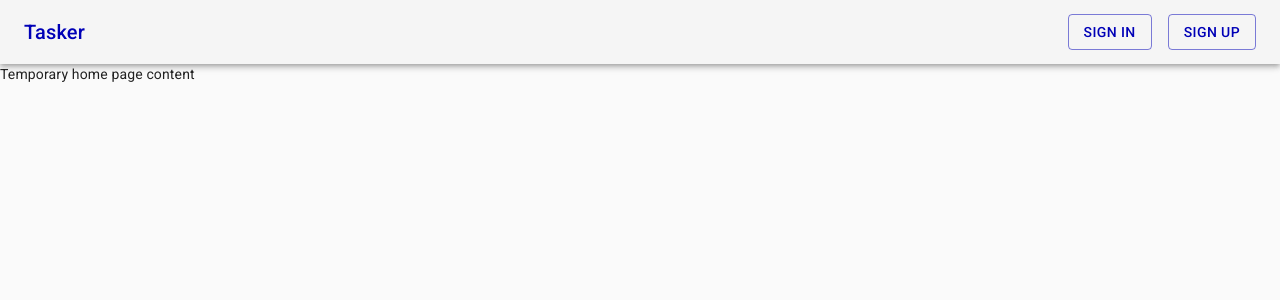
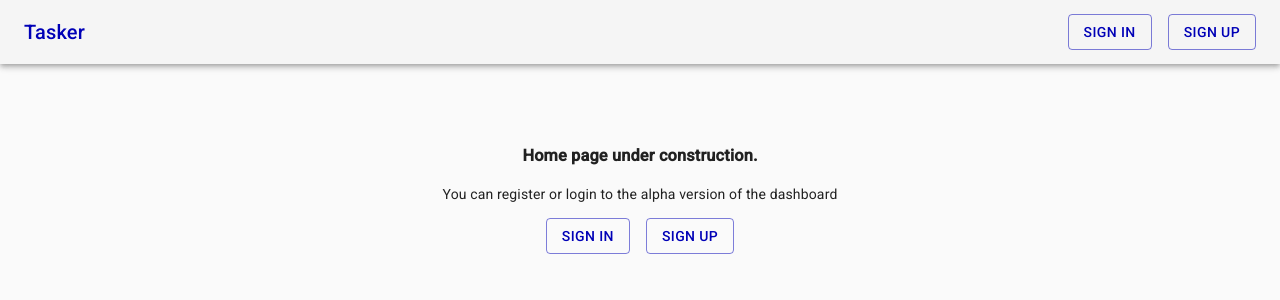
Before and after one commit to karol-dabrowski/kdtasker-web-client, a React (Create React App) app: page / in a window 1280 px wide. Shown: the top 300 px of the page. Built offline with nearby package versions, Linux system fonts and the light colour scheme.

Commit message:
Create temporary home page content

```diff
--- a/src/pages/HomePage.js
+++ b/src/pages/HomePage.js
@@ -1,7 +1,36 @@
-const HomePage = () => {
+import React from "react";
+import {withStyles} from "@material-ui/core";
+import Button from "@material-ui/core/Button";
+import {Link} from "react-router-dom";
+
+const HomePage = props => {
+    const {classes} = props;
+
     return (
-        'Temporary home page content'
+        <div className={classes.temporaryContentWrapper}>
+            <h3>Home page under construction.</h3>
+            <p>You can register or login to the alpha version of the dashboard</p>
+            <Button className={classes.temporaryContentLoginButton} color="primary" variant="outlined" component={Link} to="/login">
+                Sign in
+            </Button>
+            <Button className={classes.temporaryContentRegisterButton} color="primary" variant="outlined" component={Link} to="/register">
+                Sign up
+            </Button>
+        </div>
     );
 };
 
-export default HomePage;
+const styles = theme => ({
+    temporaryContentWrapper: {
+        textAlign: 'center',
+        marginTop: theme.spacing(10)
+    },
+    temporaryContentLoginButton: {
+        marginRight: theme.spacing(1)
+    },
+    temporaryContentRegisterButton: {
+        marginLeft: theme.spacing(1)
+    }
+});
+
+export default withStyles(styles)(HomePage);
```
